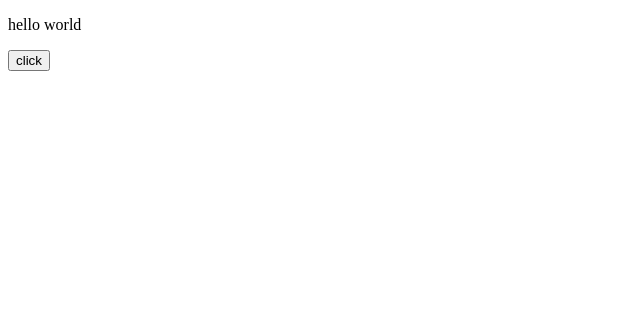
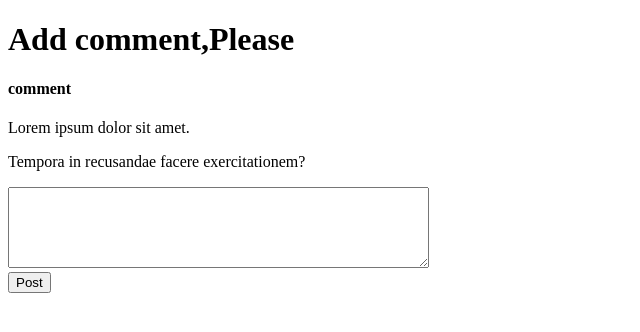
Before and after one commit to masuddrak/dom-event, a plain HTML site: page index.html in a window 1280 px wide. Shown: the whole page, without its empty margins (0-640 px from the left). Drawn offline with Linux system fonts and the light colour scheme.

Commit message:
create a comment box

```diff
--- a/index.html
+++ b/index.html
@@ -7,8 +7,21 @@
     <title>evenrs</title>
 </head>
 <body>
-    <p id="changeParagraph">hello world</p>
-    <button id="myBtn" onclick="myBtn()"> click</button>
+   <h1>Add comment,Please</h1>
+   <section>
+       <h4>comment</h4>
+       <div id="commetContaine">
+           <p>Lorem ipsum dolor sit amet.
+           </p>
+           <p>Tempora in recusandae facere exercitationem?
+           </p>
+       </div>
+       <div>
+           <textarea name="" id="newComment" cols="50" rows="5"></textarea>
+           <br>
+           <button id="submitComment">Post</button>
+       </div>
+   </section>
 
 
 
--- a/style.js
+++ b/style.js
@@ -1,7 +1,19 @@
+// add button event lisernar
+document.getElementById('submitComment').addEventListener('click',function(){
 
+    // add user comment
+    const commentBox=document.getElementById('newComment');
+    const userComment=commentBox.value;
 
-function myBtn(){
-    const changeParagraph=document.getElementById('changeParagraph');
-    changeParagraph.innerText='thats a good idia'
+    // create paragraph
+    const Comment=document.createElement('p');
+    Comment.innerText=userComment;
 
-}
+    // appent a new comment
+    const commetContaine=document.getElementById('commetContaine');
+    commetContaine.appendChild(Comment);
+
+    // cleare the comment box
+    commentBox.value=''
+
+})
```
